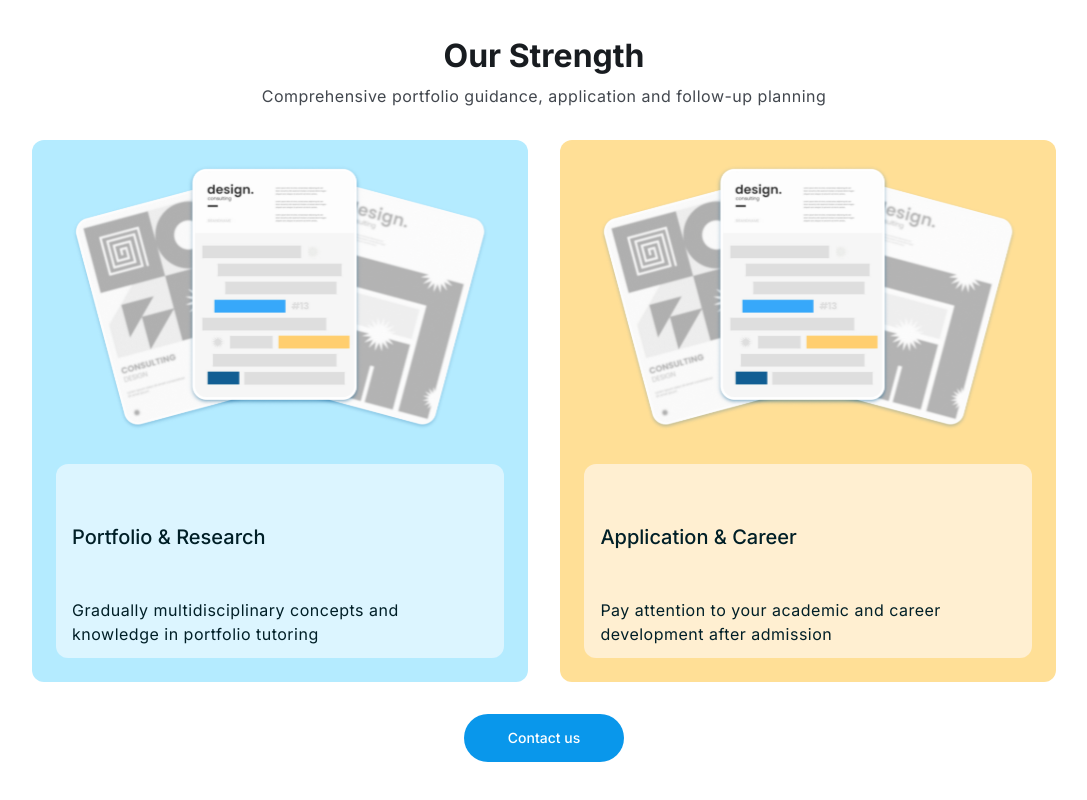
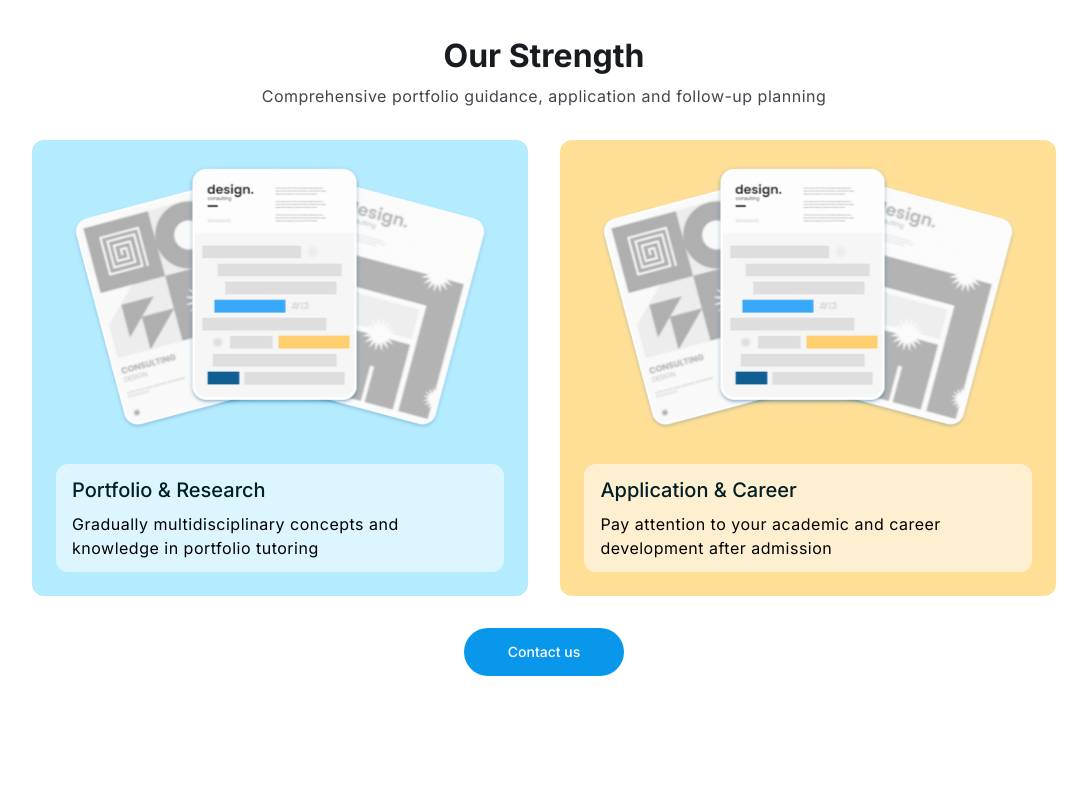
Before and after one commit to CamuStudio/CamuServer, a React (Vite) app in the folder camu/: page / in a window 1280 px wide. Shown: the part 1825-2625 px from the top of the page, without its empty margins (96-1183 px from the left). Built offline with nearby package versions, Linux system fonts and the light colour scheme.

Commit message:
Update: adjusted the style

```diff
--- a/camu/src/index.css
+++ b/camu/src/index.css
@@ -4,6 +4,7 @@ h1,
 h2,
 h3,
 h4,
+h6,
 p,
 img
 {
--- a/camu/src/pages/StrengthPage.module.css
+++ b/camu/src/pages/StrengthPage.module.css
@@ -18,7 +18,6 @@
 
 .portfolioCardContainer, .applicationCardContainer {
     display: flex;
-    /*height: 480px;*/
     padding: var(--Spacing---Size-Space---240);
     flex-direction: column;
     justify-content: center;
@@ -48,16 +47,17 @@
 }
 
 .textContainer {
-    color: var(--M3-sys-light-on-secondary-container);
+    border-radius: var(--Corner-radius-Small, 12px);
+    padding: var(--Spacing---Size-Space---120, 12px) var(--Spacing---Size-Space---240, 24px) var(--Spacing---Size-Space---120, 12px) var(--Spacing---Size-Space---160, 16px);
     display: flex;
-    padding: var(--Spacing---Size-Space---120, 12px) var(--Spacing---Size-Space---240, 24px) var(--Spacing---Size-Space---120, 12px) var(--Spacing---Size-Space---160, 16px);
     flex-direction: column;
-    gap: var(--Spacing---Size-Space---0, 0px);
+    align-items: flex-start;
+    gap: 8px;
     align-self: stretch;
-    border-radius: var(--Corner-radius-Small, 12px);
 }
 
 .title {
+    color: var(--M3-sys-light-on-secondary-container, #001F27);
     font-size: 20px;
     font-weight: 500;
     line-height: 28px; /* 140% */
```
